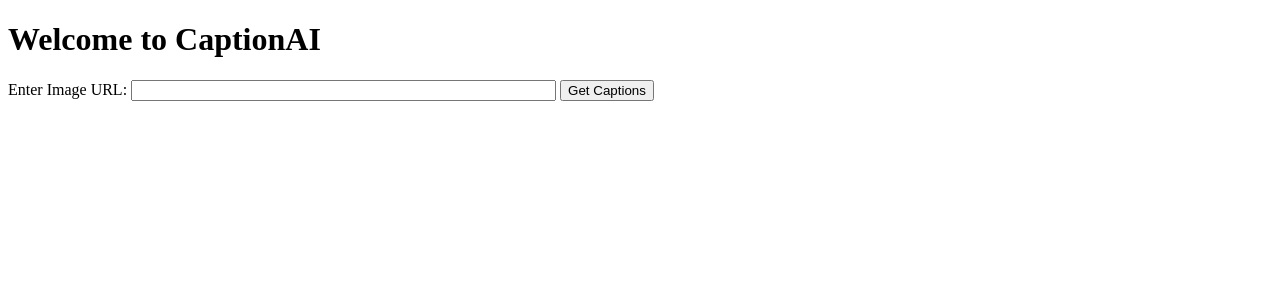
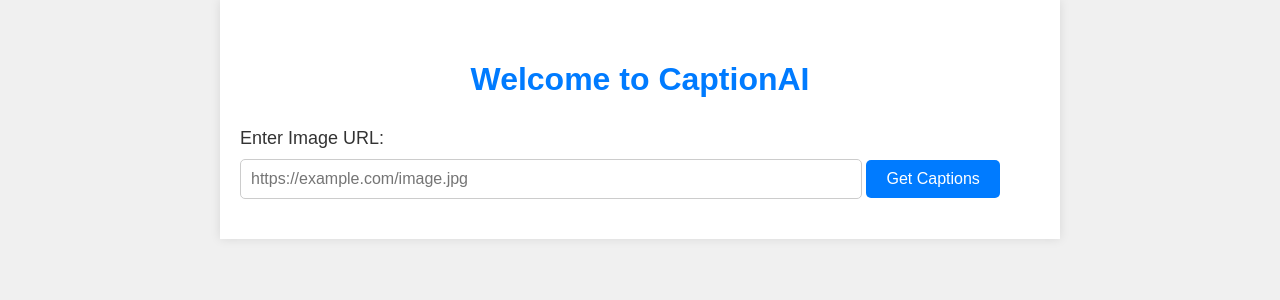
Before and after one commit to bennett-diaz/captionAI, a Flask app: page / in a window 1280 px wide. Shown: the top 300 px of the page. Run offline with Flask 3, Linux system fonts and the light colour scheme; parts of the project's set-up code (start-up, migrations or seed data) failed here and were passed over.

Commit message:
UI improvements

```diff
--- /dev/null
+++ b/webapp/static/landing.css
@@ -0,0 +1,60 @@
+body {
+    font-family: Arial, sans-serif;
+    background-color: #f0f0f0;
+    margin: 0;
+    padding: 0;
+}
+
+.container {
+    max-width: 800px;
+    margin: 0 auto;
+    padding: 40px 20px;
+    background-color: #fff;
+    box-shadow: 0px 0px 10px rgba(0, 0, 0, 0.1);
+}
+
+h1 {
+    text-align: center;
+    color: #007bff;
+}
+
+.error-message {
+    color: red;
+    text-align: center;
+}
+
+.form {
+    text-align: left;
+    margin-top: 30px;
+}
+
+label {
+    font-size: 18px;
+    display: block;
+    margin-bottom: 10px;
+    color: #333;
+}
+
+input[type="url"] {
+    width: 100%;
+    max-width: 600px;
+    padding: 10px;
+    font-size: 16px;
+    border: 1px solid #ccc;
+    border-radius: 5px;
+}
+
+.submit-button {
+    background-color: #007bff;
+    color: #fff;
+    padding: 10px 20px;
+    font-size: 16px;
+    border: none;
+    border-radius: 5px;
+    cursor: pointer;
+    transition: background-color 0.3s ease;
+}
+
+.submit-button:hover {
+    background-color: #0056b3;
+}
--- a/webapp/static/loading.js
+++ b/webapp/static/loading.js
@@ -1,8 +1,3 @@
-function getImageUrl() {
-    // Get the image URL from the HTML element
-    return document.getElementById("imageUrl").textContent;
-}
-
 function processImage() {
     // Get the image URL from the URL parameters
     const imageUrl = window.location.search.substring(1).split('&')[0].split('=')[1];
--- a/webapp/templates/landing.html
+++ b/webapp/templates/landing.html
@@ -2,16 +2,19 @@
 <html>
 <head>
     <title>CaptionAI - Landing Page</title>
+    <link rel="stylesheet" type="text/css" href="/static/landing.css">
 </head>
 <body>
-    <h1>Welcome to CaptionAI</h1>
-    {% if error_message %}
-        <p style="color: red;">{{ error_message }}</p>
-    {% endif %}
-    <form action="/" method="post">
-        <label for="image_url">Enter Image URL:</label>
-        <input type="text" name="image_url" id="image_url" required size="50">
-        <button type="submit">Get Captions</button>
-    </form>
+    <div class="container">
+        <h1>Welcome to CaptionAI</h1>
+        {% if error_message %}
+            <p class="error-message">{{ error_message }}</p>
+        {% endif %}
+        <form action="/" method="post" class="form">
+            <label for="image_url">Enter Image URL:</label>
+            <input type="url" name="image_url" id="image_url" required placeholder="https://example.com/image.jpg" size="50">
+            <button type="submit" class="submit-button">Get Captions</button>
+        </form>
+    </div>
 </body>
 </html>
```
Also changed, not shown: webapp/static/loading.css (+36 -19 lines), webapp/templates/index.html (deleted, +0 -21 lines), webapp/templates/loading.html (+15 -2 lines).
